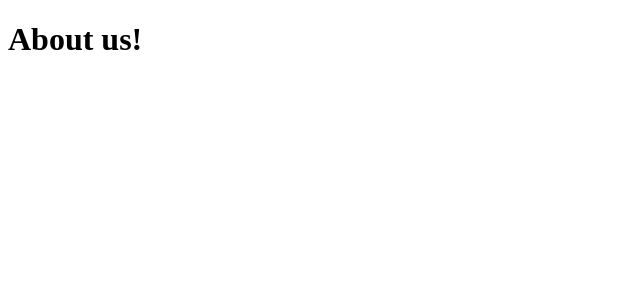
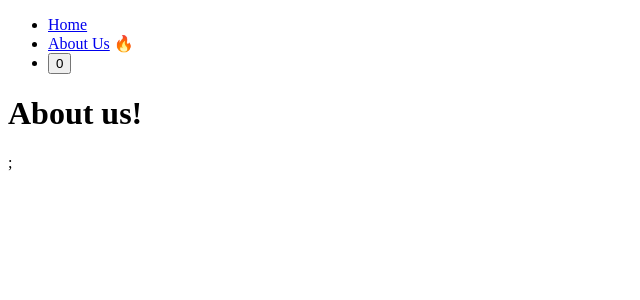
Before and after one commit to yinamsu/nextjs, a Next.js app: page /about-us in a window 1280 px wide. Shown: the top 300 px of the page, without its empty margins (0-640 px from the left). Built offline with nearby package versions, Linux system fonts and the light colour scheme.

Commit message:
Count buttn added on nav bar

```diff
--- a/app/about-us/company/page.tsx
+++ /dev/null
@@ -1,3 +0,0 @@
-export default function Company() {
-    return <h1>Company!</h1>;
-  }
--- a/app/about-us/company/sales/page.tsx
+++ /dev/null
@@ -1,3 +0,0 @@
-export default function Sales() {
-    return <h1>Sales Team</h1>;
-  }
--- a/app/about-us/page.tsx
+++ b/app/about-us/page.tsx
@@ -1,3 +1,10 @@
+import Navigation from "../../components/navigation"
+
 export default function AboutUs() {
-    return <h1>About us!</h1>;
+    return (
+    <div>
+      <Navigation />
+      <h1>About us!</h1>;
+    </div>
+    );
   }
--- a/app/layout.tsx
+++ b/app/layout.tsx
@@ -1,5 +1,5 @@
 export const metadata = {
-  title: 'Next.js',
+  title: 'Next.js Practice',
   description: 'Generated by Next.js',
 }
 
--- /dev/null
+++ b/components/navigation.tsx
@@ -0,0 +1,23 @@
+"use client";
+
+import Link from "next/link";
+import { usePathname } from "next/navigation";
+import { useState } from "react";
+
+export default function Navigation() {
+    const path = usePathname();
+    const [count, setCount] = useState(0);
+    return (
+    <nav>
+      <ul>
+        <li>
+            <Link href="/">Home</Link> {path === "/" ? "🔥" : ""}
+        </li>
+        <li>
+            <Link href="/about-us">About Us</Link> {path === "/about-us" ? "🔥" : ""}
+        </li>
+        <li><button onClick={() => setCount(c => c + 1)}>{count}</button></li>
+      </ul>
+    </nav>
+   );
+}
```
Also changed, not shown: app/not-found.tsx (added, +10 -0 lines), app/page.tsx (+6 -1 lines).
